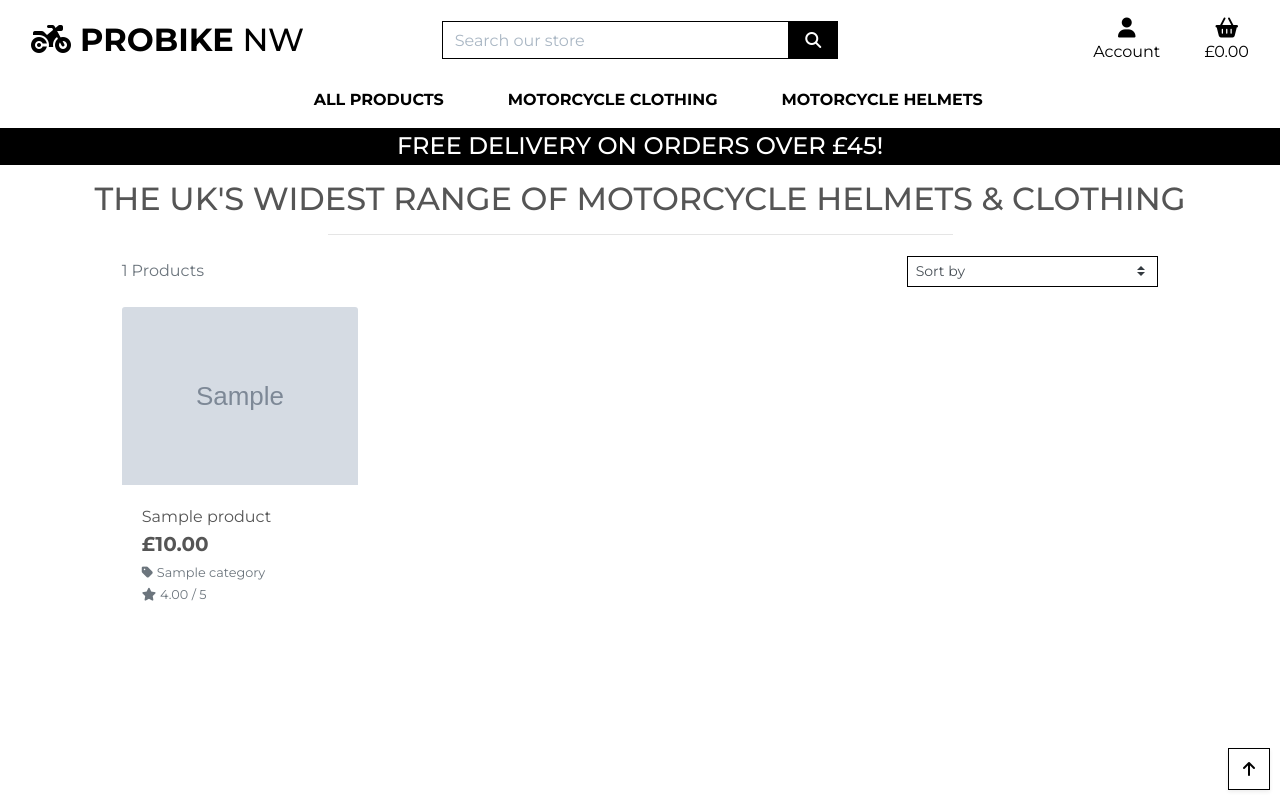
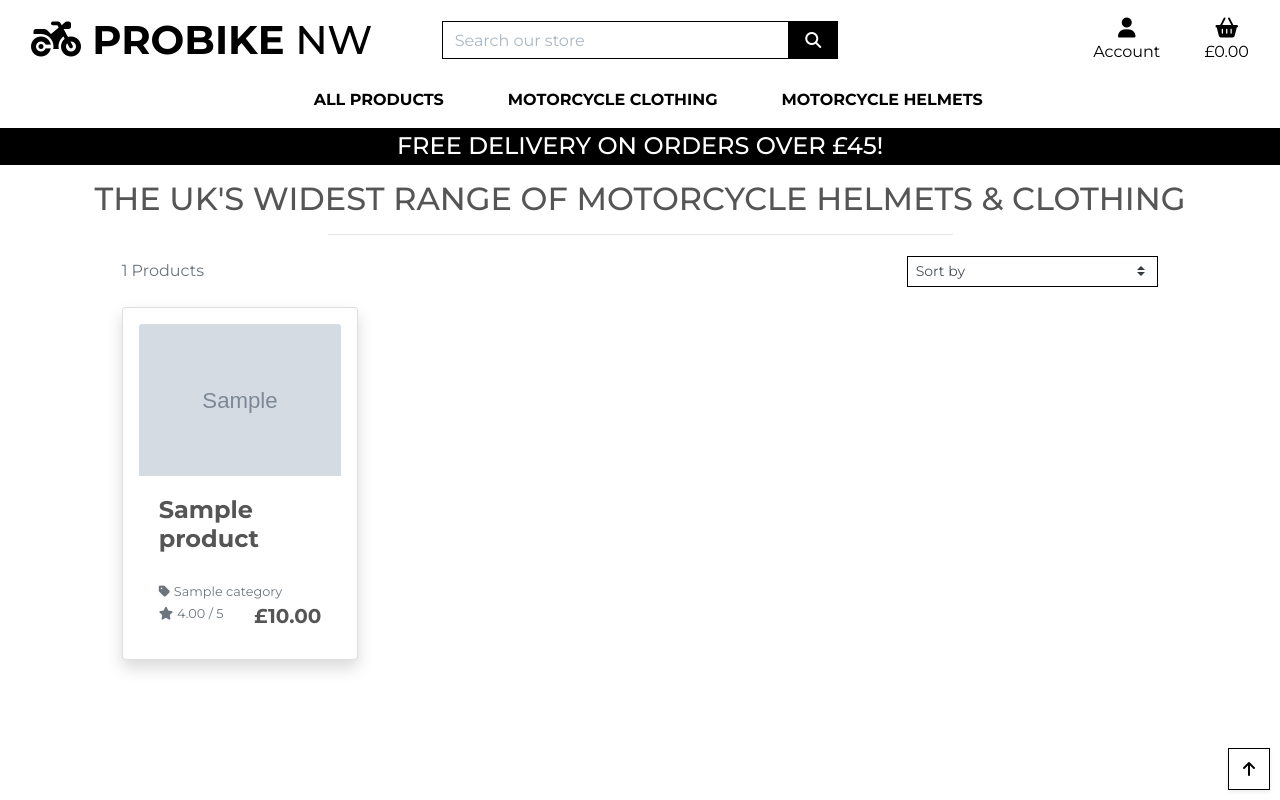
Before and after one commit to Code-Institute-Submissions/DuggyL-probikenw_milestone_4_DecResub, a Django app: page /products/ in a window 1280 px wide. Run offline with Django 3.2, Linux system fonts and the light colour scheme; tables that the repository leaves empty hold one stand-in row (values such as "Sample post"); grey boxes marked "Sample" are stand-in pictures; some libraries are stand-ins or nearby versions.

Commit message:
Adjusting base and product page design and layout

```diff
--- a/products/templates/products/products.html
+++ b/products/templates/products/products.html
@@ -55,7 +55,7 @@
             <div class="row">
                 {% for product in products %}
                     <div class="col-sm-6 col-md-6 col-lg-4 col-xl-3">
-                        <div class="card h-100 border-0">
+                        <div class="card h-100 border-10 shadow p-3 mb-4 rounded">
                             {% if product.image %}
                             <a href="{% url 'product_detail' product.id %}">
                                 <img class="card-img-top img-fluid" src="{{ product.image.url }}" alt="{{ product.name }}">
@@ -66,12 +66,11 @@
                             </a>
                             {% endif %}
                             <div class="card-body pb-0">
-                                <p class="mb-0">{{ product.name }}</p>
+                                <h4 class="mb-0"><strong>{{ product.name }}</strong></h4>
                             </div>
                             <div class="card-footer bg-white pt-0 border-0 text-left">
                                 <div class="row">
                                     <div class="col">
-                                        <p class="lead mb-0 text-left font-weight-bold">£{{ product.price }}</p>
                                         {% if product.category %}
                                         <p class="small mt-1 mb-0">
                                             <a class="text-muted" href="{% url 'products' %}?category={{ product.category.name }}">
@@ -84,6 +83,7 @@
                                         {% else %}
                                             <small class="text-muted">No Rating</small>
                                         {% endif %}
+                                        <p class="lead mb-0 text-right font-weight-bold float-right">£{{ product.price }}</p>
                                     </div>
                                 </div>
                             </div>
@@ -91,22 +91,18 @@
                     </div>
                     {% if forloop.counter|divisibleby:1 %}
                         <div class="col-12 d-sm-none mb-5">
-                            <hr>
                         </div>
                     {% endif %}
                     {% if forloop.counter|divisibleby:2 %}
                         <div class="col-12 d-none d-sm-block d-md-block d-lg-none mb-5">
-                            <hr>
                         </div>
                     {% endif %}
                     {% if forloop.counter|divisibleby:3 %}
                         <div class="col-12 d-none d-lg-block d-xl-none mb-5">
-                            <hr>
                         </div>
                     {% endif %}
                     {% if forloop.counter|divisibleby:4 %}
                         <div class="col-12 d-none d-xl-block mb-5">
-                            <hr>
                         </div>
                     {% endif %}
                 {% endfor %}
--- a/templates/base.html
+++ b/templates/base.html
@@ -47,7 +47,7 @@
       <div id="topnav" class="row bg-white pt-lg-2 d-none d-lg-flex">
           <div class="col-12 col-lg-4 my-auto py-1 py-lg-0 text-center text-lg-left">
               <a href="{% url 'home' %}" class="nav-link main-logo-link">
-                  <h2 class="logo-font text-black my-0"><i class="fa-sharp fa-solid fa-motorcycle"></i><strong> Probike</strong> NW</h2>
+                  <h1 class="logo-font text-black my-0"><b><i class="fa-sharp fa-solid fa-motorcycle"></i> Probike</b> NW</h1>
               </a>
           </div>
           <div class="col-12 col-lg-4 my-auto py-1 py-lg-0">
```
Also changed, not shown: checkout/webhook_handler.py (+5 -2 lines).
